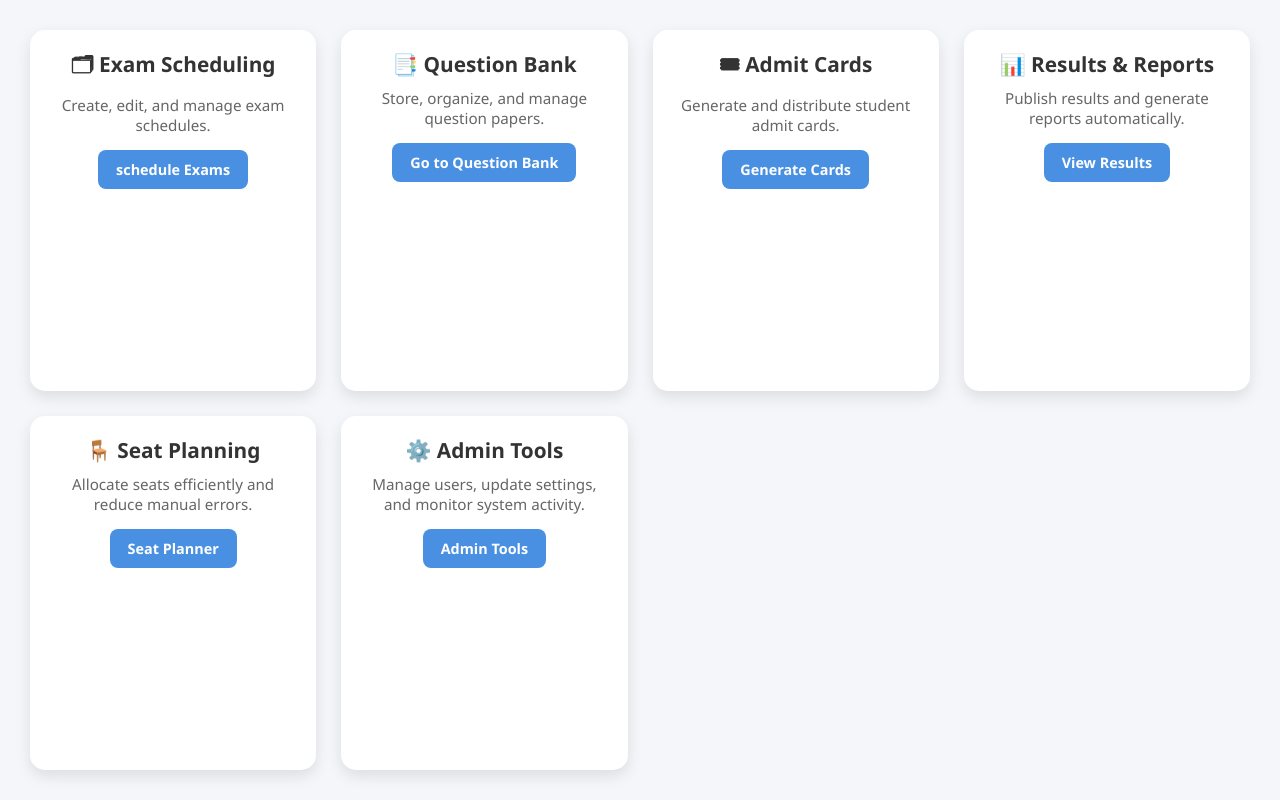
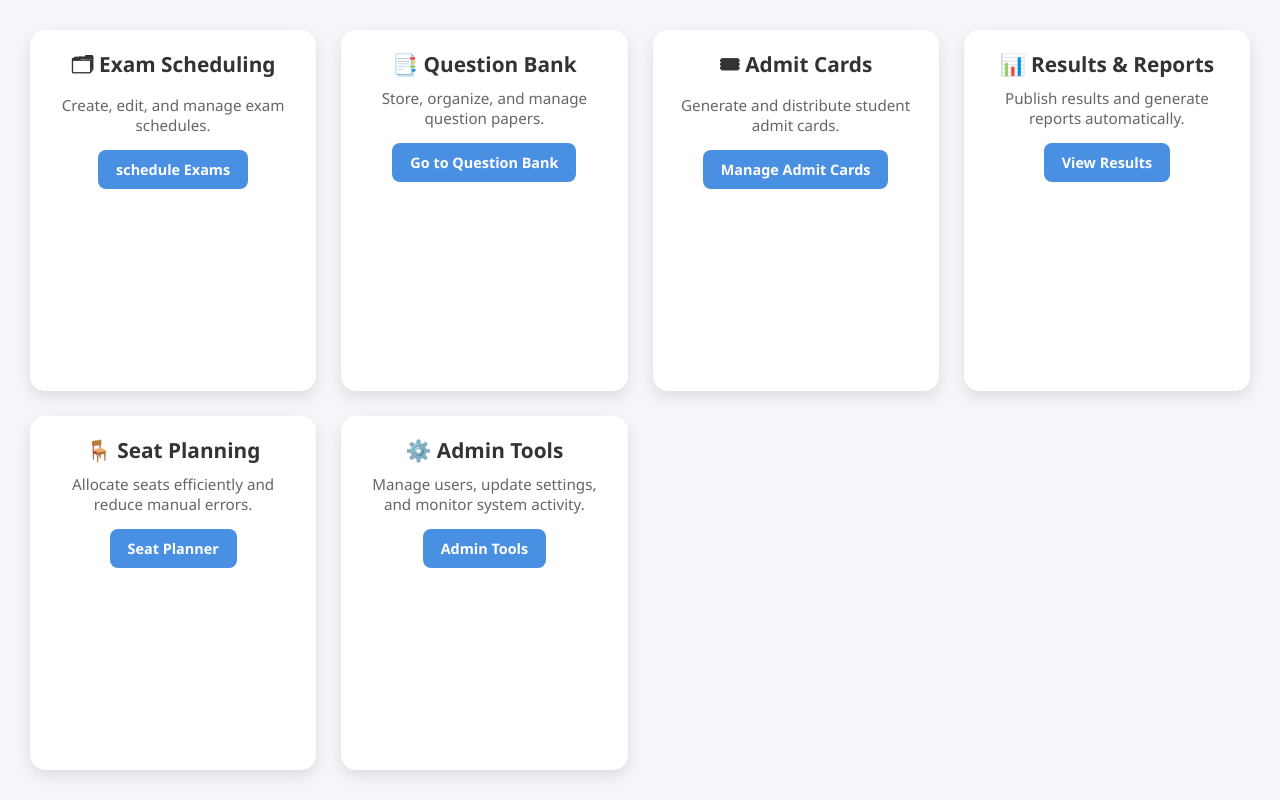
Before and after one commit to Aashish-Chapagain/exam_management_system, a Django app: page /dashboard/ in a window 1280 px wide. Shown: the part 63-863 px from the top of the page. Run offline with Django 5.2, Linux system fonts and the light colour scheme.

Commit message:
Add initial migration for AdmittedStudent model and update dashboard link for managing admit cards

```diff
--- a/exam_mgmt/dashboard/templates/dashboard/dashboard.html
+++ b/exam_mgmt/dashboard/templates/dashboard/dashboard.html
@@ -35,7 +35,7 @@
     <div class="card">
       <h2>🎟 Admit Cards</h2>
       <p>Generate and distribute student admit cards.</p>
-      <a href="#">Generate Cards</a>
+      <a href="{% url 'admit_list' %}">Manage Admit Cards</a>
     </div>
 
     <div class="card">
```
Also changed, not shown: exam_mgmt/admit_stds/migrations/0001_initial.py (added), exam_mgmt/admit_stds/migrations/__init__.py (added).
